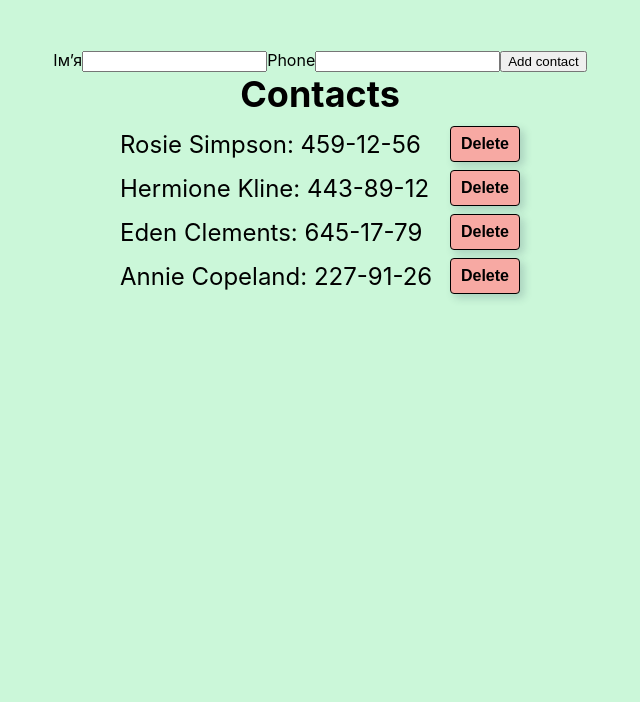
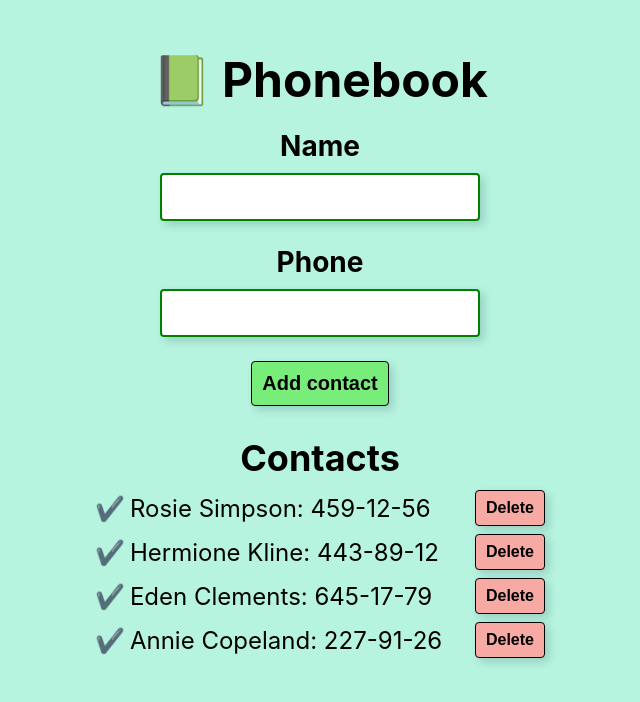
Before and after one commit to InnaLyksa/goit-react-hw-02-phonebook, a React (Create React App) app: page / in a window 1280 px wide. Shown: the top 702 px of the page, without its empty margins (320-960 px from the left). Built offline with nearby package versions, Linux system fonts and the light colour scheme.

Commit message:
Add Form styles

```diff
--- a/src/components/App.jsx
+++ b/src/components/App.jsx
@@ -1,7 +1,7 @@
 import React, { Component } from 'react';
 import { nanoid } from 'nanoid';
 import { ContactList, ContactForm } from 'components';
-import { Container, SectionHeader } from './App.styled';
+import { Container, SectionHeader, PageHeader } from './App.styled';
 
 export class App extends Component {
   state = {
@@ -45,6 +45,7 @@ export class App extends Component {
     const { state, addContact, deleteContact } = this;
     return (
       <Container>
+        <PageHeader>Phonebook</PageHeader>
         <ContactForm onSubmit={addContact} />
         <SectionHeader>Contacts</SectionHeader>
         <ContactList contacts={state.contacts} deleteContact={deleteContact} />
--- a/src/components/App.styled.js
+++ b/src/components/App.styled.js
@@ -8,8 +8,14 @@ export const Container = styled.div`
 `;
 
 export const PageHeader = styled.h1`
-  margin-bottom: 10px;
+  margin-bottom: 20px;
   font-size: 48px;
+  &::before {
+    content: '📗';
+    margin-right: 10px;
+    /* vertical-align: 0.5rem; */
+    font-size: 48px;
+  }
 `;
 
 export const SectionHeader = styled.h2`
--- a/src/components/ContactForm/ContactForm.jsx
+++ b/src/components/ContactForm/ContactForm.jsx
@@ -1,6 +1,12 @@
 import { Component } from 'react';
 import { nanoid } from 'nanoid';
 import PropTypes from 'prop-types';
+import {
+  FormAddContact,
+  LabelContactForm,
+  InputContactForm,
+  ButtonSubmit,
+} from './ContactForm.styled';
 
 export class ContactForm extends Component {
   state = {
@@ -36,9 +42,9 @@ export class ContactForm extends Component {
 
   render() {
     return (
-      <form onSubmit={this.handleSubmit}>
-        <label htmlFor={this._nameInputId}>Імʼя</label>
-        <input
+      <FormAddContact onSubmit={this.handleSubmit}>
+        <LabelContactForm htmlFor={this._nameInputId}>Name</LabelContactForm>
+        <InputContactForm
           id={this._nameInputId}
           type="text"
           name="name"
@@ -49,8 +55,8 @@ export class ContactForm extends Component {
           onChange={this.handelInputChange}
         />
 
-        <label htmlFor={this._numberInputId}>Phone</label>
-        <input
+        <LabelContactForm htmlFor={this._numberInputId}>Phone</LabelContactForm>
+        <InputContactForm
           id={this._numberInputId}
           type="tel"
           name="number"
@@ -61,8 +67,8 @@ export class ContactForm extends Component {
           onChange={this.handelInputChange}
         />
 
-        <button type={'submit'}>Add contact</button>
-      </form>
+        <ButtonSubmit type={'submit'}>Add contact</ButtonSubmit>
+      </FormAddContact>
     );
   }
 }
--- a/src/components/ContactForm/ContactForm.styled.js
+++ b/src/components/ContactForm/ContactForm.styled.js
@@ -1 +1,34 @@
 import styled from 'styled-components';
+
+export const FormAddContact = styled.form`
+  display: flex;
+  flex-direction: column;
+  align-items: center;
+  margin-bottom: 30px;
+`;
+
+export const LabelContactForm = styled.label`
+  font-size: 28px;
+  font-weight: bold;
+  margin-bottom: 10px;
+`;
+
+export const InputContactForm = styled.input`
+  width: 300px;
+  padding: 8px;
+  font-size: 1.5rem;
+  margin-bottom: 1.5rem;
+  border-radius: 4px;
+  border: 2px solid green;
+  box-shadow: 4px 4px 8px 0px rgba(34, 60, 80, 0.2);
+`;
+
+export const ButtonSubmit = styled.button`
+  padding: 10px;
+  font-size: 20px;
+  font-weight: bold;
+  background: #79ed7a;
+  border: 1px solid;
+  border-radius: 4px;
+  box-shadow: 4px 4px 8px 0px rgba(34, 60, 80, 0.2);
+`;
--- a/src/components/ContactItem/ContactItem.styled.js
+++ b/src/components/ContactItem/ContactItem.styled.js
@@ -4,7 +4,7 @@ export const ContactListItem = styled.li`
   display: flex;
   align-items: center;
   justify-content: space-between;
-  width: 400px;
+  width: 450px;
   &:not(:last-child) {
     margin-bottom: 8px;
   }
@@ -15,6 +15,13 @@ export const ContactText = styled.span`
   margin-bottom: 0; */
   /* margin-right: 10px; */
   font-size: 24px;
+
+  &::before {
+    content: '✔️';
+    margin-right: 5px;
+
+    font-size: 24px;
+  }
 `;
 export const DeleteBtn = styled.button`
   padding: 8px 10px;
--- a/src/index.css
+++ b/src/index.css
@@ -7,7 +7,7 @@ body {
     sans-serif;
   -webkit-font-smoothing: antialiased;
   -moz-osx-font-smoothing: grayscale;
-  background: #cbf7d9;
+  background: #b6f4df;
 }
 
 code {
```
